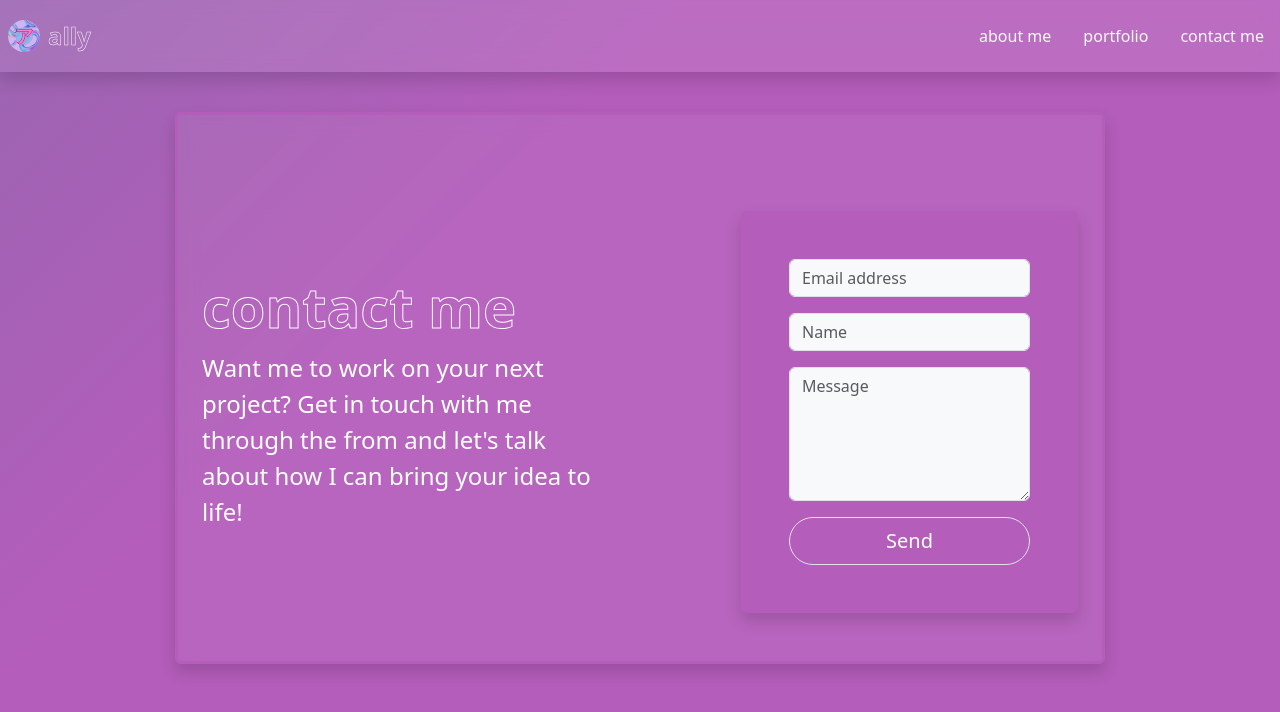
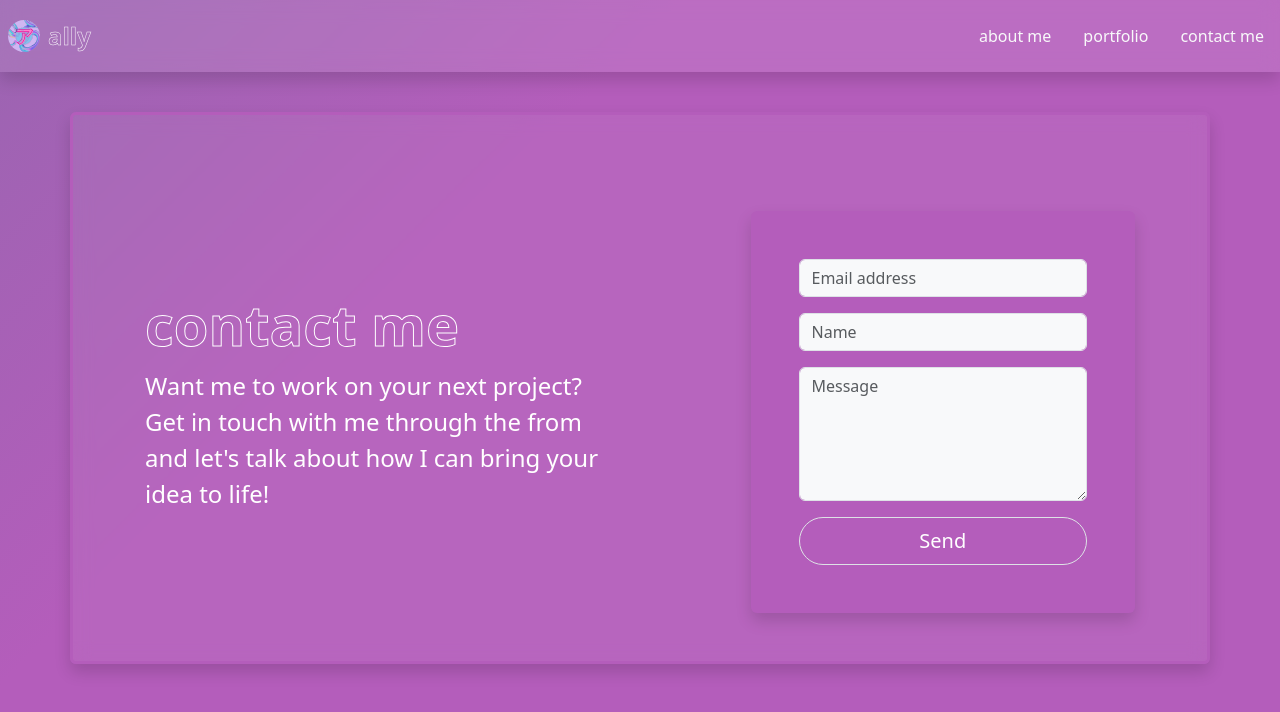
Before and after one commit to AlexanderJGael/react-developer-webpage, a React (Vite) app: page /contact in a window 1280 px wide. Shown: the top 712 px of the page. Built offline with nearby package versions, Linux system fonts and the light colour scheme.

Commit message:
fixed contact page styling

```diff
--- a/src/pages/Contact.jsx
+++ b/src/pages/Contact.jsx
@@ -4,8 +4,8 @@ export default function Contact() {
     return (
         <section name="contact">
             <div className='container my-5'>
-                <div className='container col-xl-10 col-xxl-8 px-4 py-5'>
-                    <div id='contactCard' className="rounded shadow row align-items-center g-lg-5 py-5">
+                <div className='container py-5 mb-4'>
+                    <div id='contactCard' className="rounded shadow row just align-items-center g-lg-5 px-5 py-5">
                         <div className="col-lg-7 text-center text-lg-start">
                             <h1 id='contactHeader' className="display-4 fw-bold lh-1 mb-3">contact me</h1>
                             <p className="col-lg-10 fs-4">Want me to work on your next project? Get in touch with me through the from and let's talk about how I can bring your idea to life!</p>
```
